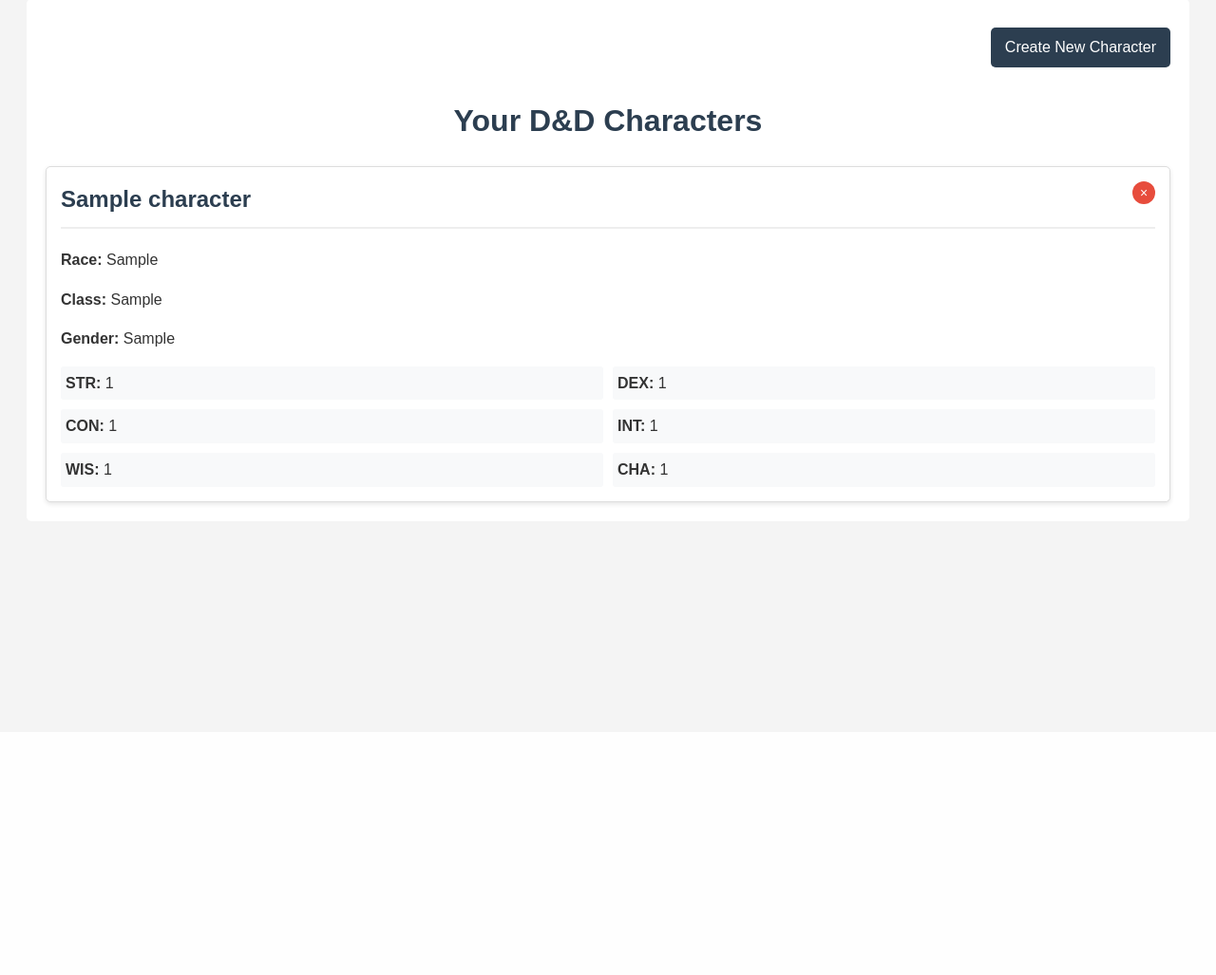
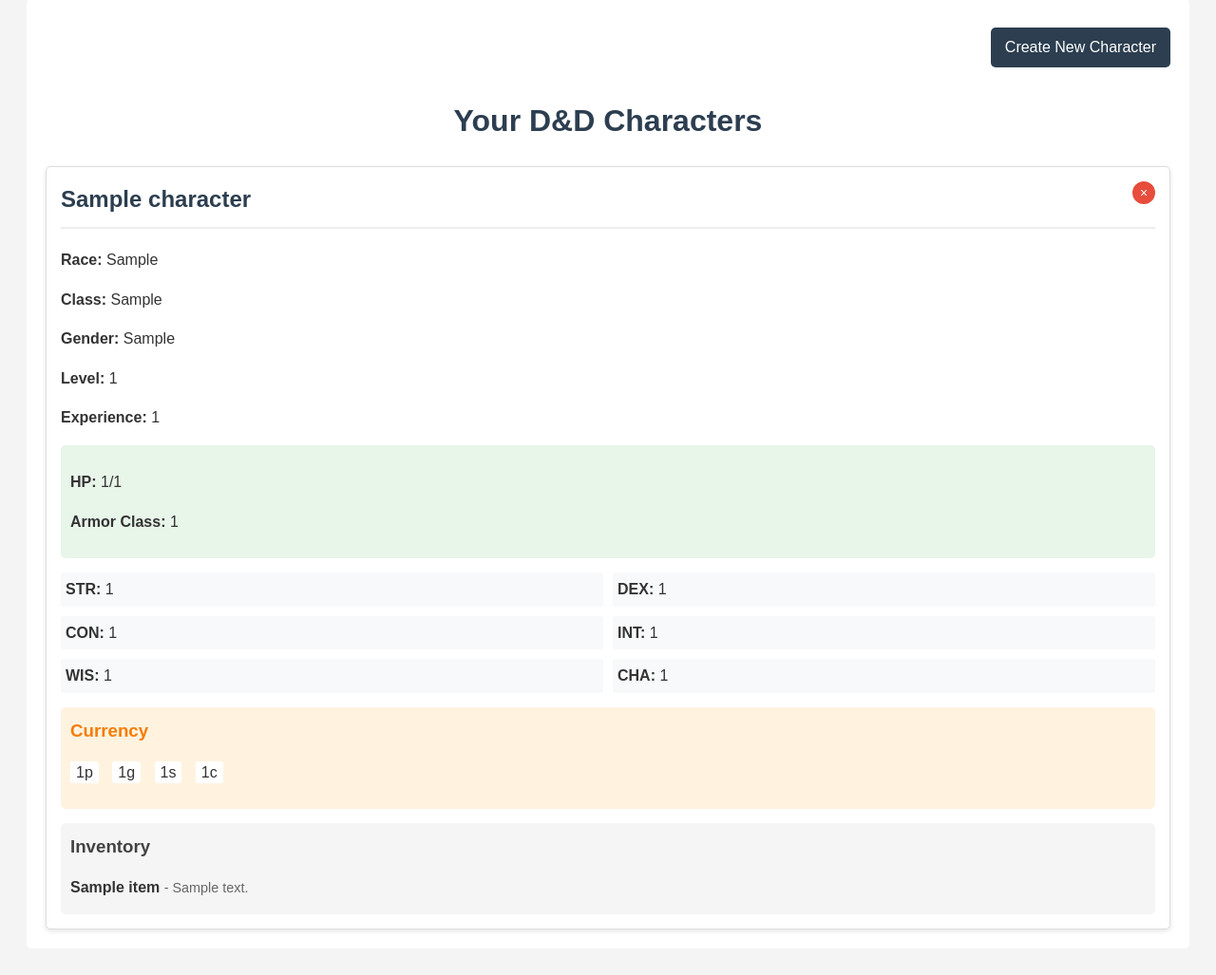
Before and after one commit to NusretSalli/DND_World_Generator, a Flask app: page /characters in a window 1280 px wide. Shown: the part 29-1056 px from the top of the page at 95% size. Before the commit the page ends 560 px from the top, so only its background shows below. Run offline with Flask 3, Linux system fonts and the light colour scheme; tables that the repository leaves empty hold one stand-in row (values such as "Sample post").

Commit message:
Character database extented with items, hp, etc.

```diff
--- a/app.py
+++ b/app.py
@@ -16,6 +16,19 @@
 app.config['SQLALCHEMY_TRACK_MODIFICATIONS'] = False
 db = SQLAlchemy(app)
 
+# Item Model
+class Item(db.Model):
+    id = db.Column(db.Integer, primary_key=True)
+    name = db.Column(db.String(100), nullable=False)
+    item_type = db.Column(db.String(50), nullable=False)  # weapon, armor, gear, etc.
+    description = db.Column(db.Text)
+    weight = db.Column(db.Float)
+    value = db.Column(db.Integer)  # in gold pieces
+    character_id = db.Column(db.Integer, db.ForeignKey('character.id'))
+
+    def __repr__(self):
+        return f'<Item {self.name}>'
+
 # Character Model
 class Character(db.Model):
     id = db.Column(db.Integer, primary_key=True)
@@ -23,6 +36,13 @@
     gender = db.Column(db.String(20), nullable=False)
     race = db.Column(db.String(50), nullable=False)
     character_class = db.Column(db.String(50), nullable=False)
+    level = db.Column(db.Integer, nullable=False, default=1)
+    experience = db.Column(db.Integer, nullable=False, default=0)
+    max_hp = db.Column(db.Integer, nullable=False)
+    current_hp = db.Column(db.Integer, nullable=False)
+    armor_class = db.Column(db.Integer, nullable=False, default=10)
+
+    # Ability Scores
     strength = db.Column(db.Integer, nullable=False)
     dexterity = db.Column(db.Integer, nullable=False)
     constitution = db.Column(db.Integer, nullable=False)
@@ -30,12 +50,54 @@
     wisdom = db.Column(db.Integer, nullable=False)
     charisma = db.Column(db.Integer, nullable=False)
 
+    # Currency
+    copper = db.Column(db.Integer, default=0)
+    silver = db.Column(db.Integer, default=0)
+    gold = db.Column(db.Integer, default=0)
+    platinum = db.Column(db.Integer, default=0)
+
+    # Relationships
+    inventory = db.relationship('Item', backref='owner', lazy=True)
+
     def __repr__(self):
         return f'<Character {self.name}>'
 
+    def add_item(self, name, item_type, description="", weight=0, value=0):
+        item = Item(
+            name=name,
+            item_type=item_type,
+            description=description,
+            weight=weight,
+            value=value,
+            character_id=self.id
+        )
+        db.session.add(item)
+        db.session.commit()
+
+    def remove_item(self, item_id):
+        item = Item.query.get(item_id)
+        if item and item.character_id == self.id:
+            db.session.delete(item)
+            db.session.commit()
+            return True
+        return False
+
+    @property
+    def total_weight(self):
+        return sum(item.weight for item in self.inventory)
+
+    @property
+    def strength_modifier(self):
+        return (self.strength - 10) // 2
+
+    @property
+    def carrying_capacity(self):
+        return self.strength * 15  # Basic carrying capacity rules
+
 # Create the database tables
 with app.app_context():
-    db.create_all()
+    db.drop_all()  # Drop all existing tables
+    db.create_all()  # Create fresh tables with new schema
 
 # Mapping races to pynames generators
 RACE_TO_GENERATOR = {
@@ -73,27 +135,111 @@
 
     return jsonify(name=name)
 
+def calculate_max_hp(char_class, constitution_mod, level=1):
+    # Base HP calculation for D&D 5E
+    class_hit_dice = {
+        'barbarian': 12,
+        'fighter': 10, 'paladin': 10, 'ranger': 10,
+        'bard': 8, 'cleric': 8, 'druid': 8, 'monk': 8, 'rogue': 8, 'warlock': 8,
+        'sorcerer': 6, 'wizard': 6
+    }
+
+    base_hp = class_hit_dice.get(char_class.lower(), 8)  # default to 8 if class not found
+
+    # At 1st level, you get maximum hit dice + constitution modifier
+    max_hp = base_hp + constitution_mod
+
+    # For each level after 1st, add average hit dice + constitution modifier
+    if level > 1:
+        avg_hp_per_level = ((base_hp + 1) // 2) + constitution_mod  # average of hit dice + con mod
+        max_hp += (level - 1) * avg_hp_per_level
+
+    return max_hp
+
 @app.route('/create_character', methods=['POST'])
 def create_character():
+    # Calculate ability modifiers
+    constitution = int(request.form.get('constitution'))
+    constitution_mod = (constitution - 10) // 2
+
+    # Get character class and calculate HP
+    char_class = request.form.get('class')
+    max_hp = calculate_max_hp(char_class, constitution_mod)
+
     # Create a new character instance
     new_character = Character(
         name=request.form.get('name'),
         gender=request.form.get('gender'),
         race=request.form.get('race'),
-        character_class=request.form.get('class'),  # Note: using character_class because class is a reserved word
+        character_class=char_class,
+        level=1,  # Starting at level 1
+        experience=0,  # Starting with 0 XP
+        max_hp=max_hp,
+        current_hp=max_hp,  # Starting at full health
+        armor_class=10 + ((int(request.form.get('dexterity')) - 10) // 2),  # Base AC + DEX modifier
         strength=int(request.form.get('strength')),
         dexterity=int(request.form.get('dexterity')),
-        constitution=int(request.form.get('constitution')),
+        constitution=constitution,
         intelligence=int(request.form.get('intelligence')),
         wisdom=int(request.form.get('wisdom')),
-        charisma=int(request.form.get('charisma'))
+        charisma=int(request.form.get('charisma')),
+        gold=50  # Starting gold for most 5E characters
     )
 
     # Add and commit to database
     db.session.add(new_character)
     db.session.commit()
 
+    # Add starting equipment based on class
+    add_starting_equipment(new_character)
+
     return redirect(url_for('view_characters'))
+
+def add_starting_equipment(character):
+    """Add basic starting equipment based on character class"""
+    # Basic equipment that everyone gets
+    basic_equipment = [
+        ('Backpack', 'gear', 'A sturdy backpack', 2, 2),
+        ('Bedroll', 'gear', 'A warm bedroll for resting', 7, 1),
+        ('Rope, hempen (50 feet)', 'gear', 'Strong rope made of hemp', 10, 1),
+        ('Waterskin', 'gear', 'A leather container for water', 5, 2)
+    ]
+
+    # Add basic equipment
+    for item in basic_equipment:
+        character.add_item(
+            name=item[0],
+            item_type=item[1],
+            description=item[2],
+            weight=item[3],
+            value=item[4]
+        )
+
+    # Class-specific starting equipment
+    class_equipment = {
+        'fighter': [
+            ('Longsword', 'weapon', 'A versatile sword', 3, 15),
+            ('Shield', 'armor', 'A wooden shield', 6, 10),
+            ('Chain mail', 'armor', 'Heavy armor made of chain links', 55, 75)
+        ],
+        'wizard': [
+            ('Spellbook', 'gear', 'A book for recording spells', 3, 50),
+            ('Component pouch', 'gear', 'A small pouch for spell components', 2, 25),
+            ('Quarterstaff', 'weapon', 'A wooden staff', 4, 2)
+        ],
+        # Add more class-specific equipment as needed
+    }
+
+    # Add class-specific equipment if available
+    if character.character_class.lower() in class_equipment:
+        for item in class_equipment[character.character_class.lower()]:
+            character.add_item(
+                name=item[0],
+                item_type=item[1],
+                description=item[2],
+                weight=item[3],
+                value=item[4]
+            )
 
 @app.route('/characters')
 def view_characters():
--- a/templates/characters.html
+++ b/templates/characters.html
@@ -1,5 +1,6 @@
 <!DOCTYPE html>
 <html lang="en">
+
 <head>
     <meta charset="UTF-8">
     <meta name="viewport" content="width=device-width, initial-scale=1.0">
@@ -12,6 +13,7 @@
             line-height: 1.6;
             padding: 20px;
         }
+
         .container {
             max-width: 1200px;
             margin: auto;
@@ -19,24 +21,28 @@
             padding: 20px;
             border-radius: 5px;
         }
+
         h1 {
             text-align: center;
             color: #2c3e50;
         }
+
         .character-grid {
             display: grid;
             grid-template-columns: repeat(auto-fit, minmax(300px, 1fr));
             gap: 20px;
             margin-top: 20px;
         }
+
         .character-card {
             background: #fff;
             border: 1px solid #ddd;
             border-radius: 5px;
             padding: 15px;
-            box-shadow: 0 2px 5px rgba(0,0,0,0.1);
+            box-shadow: 0 2px 5px rgba(0, 0, 0, 0.1);
             position: relative;
         }
+
         .character-card h2 {
             margin-top: 0;
             color: #2c3e50;
@@ -44,16 +50,19 @@
             padding-bottom: 10px;
             padding-right: 30px;
         }
+
         .stats {
             display: grid;
             grid-template-columns: repeat(2, 1fr);
             gap: 10px;
         }
+
         .stat {
             background: #f8f9fa;
             padding: 5px;
             border-radius: 3px;
         }
+
         .new-character-btn {
             display: block;
             width: 200px;
@@ -65,9 +74,11 @@
             text-align: center;
             border-radius: 5px;
         }
+
         .new-character-btn:hover {
             background: #34495e;
         }
+
         .delete-btn {
             position: absolute;
             top: 15px;
@@ -84,14 +95,80 @@
             padding: 0;
             font-size: 14px;
         }
+
         .delete-btn:hover {
             background: #c0392b;
         }
+
+        .character-info,
+        .health-info {
+            margin: 10px 0;
+        }
+
+        .health-info {
+            background: #e8f5e9;
+            padding: 10px;
+            border-radius: 5px;
+            margin-bottom: 15px;
+        }
+
+        .currency {
+            background: #fff3e0;
+            padding: 10px;
+            border-radius: 5px;
+            margin: 15px 0;
+        }
+
+        .currency h3 {
+            margin: 0 0 10px 0;
+            color: #f57c00;
+        }
+
+        .currency span {
+            margin-right: 10px;
+            padding: 3px 6px;
+            background: #fff;
+            border-radius: 3px;
+        }
+
+        .inventory {
+            background: #f5f5f5;
+            padding: 10px;
+            border-radius: 5px;
+            margin-top: 15px;
+        }
+
+        .inventory h3 {
+            margin: 0 0 10px 0;
+            color: #424242;
+        }
+
+        .inventory ul {
+            list-style: none;
+            padding: 0;
+            margin: 0;
+        }
+
+        .inventory li {
+            padding: 5px 0;
+            border-bottom: 1px solid #e0e0e0;
+        }
+
+        .inventory li:last-child {
+            border-bottom: none;
+        }
+
+        .item-description {
+            color: #666;
+            font-size: 0.9em;
+        }
+
         .navigation {
             display: flex;
             justify-content: flex-end;
             padding: 10px 0;
         }
+
         .nav-btn {
             background: #2c3e50;
             color: white;
@@ -100,11 +177,13 @@
             border-radius: 5px;
             transition: background-color 0.3s;
         }
+
         .nav-btn:hover {
             background: #34495e;
         }
     </style>
 </head>
+
 <body>
     <div class="container">
         <nav class="navigation">
@@ -114,13 +193,24 @@
         <div class="character-grid">
             {% for character in characters %}
             <div class="character-card">
-                <form action="{{ url_for('delete_character', character_id=character.id) }}" method="POST" onsubmit="return confirmDelete('{{ character.name }}')">
+                <form action="{{ url_for('delete_character', character_id=character.id) }}" method="POST"
+                    onsubmit="return confirmDelete('{{ character.name }}')">
                     <button type="submit" class="delete-btn" title="Delete character">×</button>
                 </form>
                 <h2>{{ character.name }}</h2>
-                <p><strong>Race:</strong> {{ character.race }}</p>
-                <p><strong>Class:</strong> {{ character.character_class }}</p>
-                <p><strong>Gender:</strong> {{ character.gender }}</p>
+                <div class="character-info">
+                    <p><strong>Race:</strong> {{ character.race }}</p>
+                    <p><strong>Class:</strong> {{ character.character_class }}</p>
+                    <p><strong>Gender:</strong> {{ character.gender }}</p>
+                    <p><strong>Level:</strong> {{ character.level }}</p>
+                    <p><strong>Experience:</strong> {{ character.experience }}</p>
+                </div>
+
+                <div class="health-info">
+                    <p><strong>HP:</strong> {{ character.current_hp }}/{{ character.max_hp }}</p>
+                    <p><strong>Armor Class:</strong> {{ character.armor_class }}</p>
+                </div>
+
                 <div class="stats">
                     <div class="stat">
                         <strong>STR:</strong> {{ character.strength }}
@@ -141,6 +231,32 @@
                         <strong>CHA:</strong> {{ character.charisma }}
                     </div>
                 </div>
+
+                <div class="currency">
+                    <h3>Currency</h3>
+                    <p>
+                        {% if character.platinum %}<span>{{ character.platinum }}p</span>{% endif %}
+                        {% if character.gold %}<span>{{ character.gold }}g</span>{% endif %}
+                        {% if character.silver %}<span>{{ character.silver }}s</span>{% endif %}
+                        {% if character.copper %}<span>{{ character.copper }}c</span>{% endif %}
+                    </p>
+                </div>
+
+                {% if character.inventory %}
+                <div class="inventory">
+                    <h3>Inventory</h3>
+                    <ul>
+                        {% for item in character.inventory %}
+                        <li>
+                            <strong>{{ item.name }}</strong>
+                            {% if item.description %}
+                            <span class="item-description">- {{ item.description }}</span>
+                            {% endif %}
+                        </li>
+                        {% endfor %}
+                    </ul>
+                </div>
+                {% endif %}
             </div>
             {% endfor %}
         </div>
@@ -151,4 +267,5 @@
         }
     </script>
 </body>
+
 </html>
```
Also changed, not shown: 1 other file.
